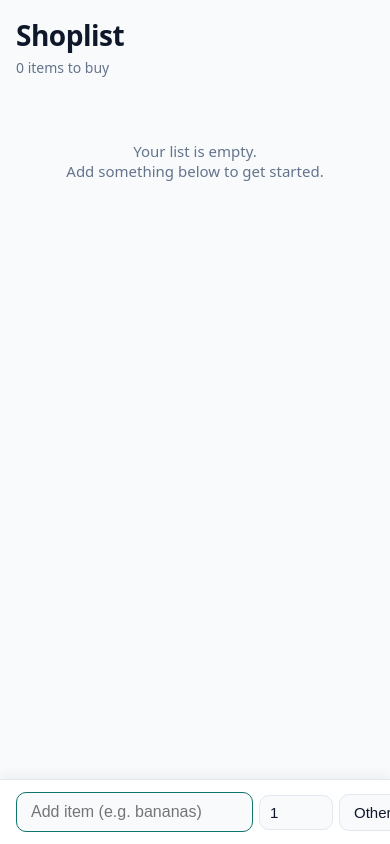
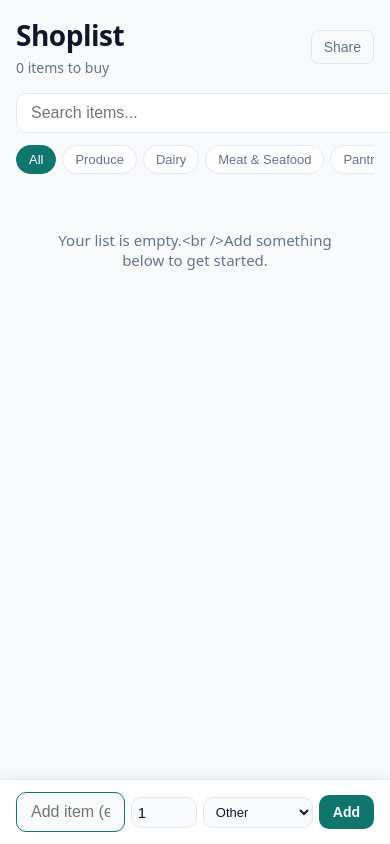
Before and after one commit to georgiivanov0597/shoplist, a React (Vite) app: page / in a window 390 px wide. Built offline with nearby package versions, Linux system fonts and the light colour scheme.

Commit message:
Fix: mobile Add button visibility on iOS Safari + add search, category filters, and shareable list links

```diff
--- a/index.html
+++ b/index.html
@@ -3,7 +3,7 @@
   <head>
     <meta charset="UTF-8" />
     <link rel="icon" type="image/svg+xml" href="/vite.svg" />
-    <meta name="viewport" content="width=device-width, initial-scale=1.0" />
+    <meta name="viewport" content="width=device-width, initial-scale=1.0, viewport-fit=cover" />
     <title>Shoplist • Shopping List</title>
     <meta name="description" content="Simple, fast shopping list that works offline." />
     <meta name="theme-color" content="#0f766e" />
--- a/src/App.tsx
+++ b/src/App.tsx
@@ -19,7 +19,7 @@ const CATEGORIES = [
   'Other'
 ] as const
 
-type Category = typeof CATEGORIES[number]
+type Category = typeof CATEGORIES[number] | 'All'
 
 const STORAGE_KEY = 'shoplist-items'
 
@@ -37,14 +37,49 @@ function App() {
   const [newQty, setNewQty] = useState(1)
   const [newCategory, setNewCategory] = useState<Category>('Other')
 
+  // Search & Filter
+  const [searchTerm, setSearchTerm] = useState('')
+  const [filterCategory, setFilterCategory] = useState<Category>('All')
+
+  // Share feedback
+  const [shareMessage, setShareMessage] = useState('')
+
   // Persist to localStorage
   useEffect(() => {
     localStorage.setItem(STORAGE_KEY, JSON.stringify(items))
   }, [items])
 
-  const activeItems = items.filter(i => !i.checked)
-  const completedItems = items.filter(i => i.checked)
-  const remaining = activeItems.length
+  // Load shared list from URL on first mount
+  useEffect(() => {
+    const params = new URLSearchParams(window.location.search)
+    const data = params.get('data')
+
+    if (data) {
+      try {
+        const decoded = atob(data)
+        const parsed: ShoppingItem[] = JSON.parse(decoded)
+        if (Array.isArray(parsed) && parsed.length > 0) {
+          // Replace current list with shared one
+          setItems(parsed)
+          // Clear the URL param so it doesn't re-load on refresh
+          window.history.replaceState({}, '', window.location.pathname)
+        }
+      } catch (e) {
+        console.error('Failed to load shared list', e)
+      }
+    }
+  }, [])
+
+  // Filtering
+  const filteredItems = items.filter(item => {
+    const matchesSearch = item.text.toLowerCase().includes(searchTerm.toLowerCase().trim())
+    const matchesCategory = filterCategory === 'All' || item.category === filterCategory
+    return matchesSearch && matchesCategory
+  })
+
+  const activeItems = filteredItems.filter(i => !i.checked)
+  const completedItems = filteredItems.filter(i => i.checked)
+  const remaining = items.filter(i => !i.checked).length   // always show real remaining count
 
   function addItem(e?: React.FormEvent) {
     e?.preventDefault()
@@ -55,7 +90,7 @@ function App() {
       id: crypto.randomUUID(),
       text,
       quantity: Math.max(1, newQty),
-      category: newCategory,
+      category: newCategory === 'All' ? 'Other' : newCategory,
       checked: false,
     }
 
@@ -80,22 +115,44 @@ function App() {
     setItems(prev => prev.filter(item => !item.checked))
   }
 
-  function updateQuantity(id: string, qty: number) {
-    const newQty = Math.max(1, Math.min(99, qty))
+  function adjustQuantity(id: string, delta: number) {
     setItems(prev =>
-      prev.map(item => (item.id === id ? { ...item, quantity: newQty } : item))
+      prev.map(item => {
+        if (item.id !== id) return item
+        const newQty = Math.max(1, Math.min(99, item.quantity + delta))
+        return { ...item, quantity: newQty }
+      })
     )
-  }
-
-  function adjustQuantity(id: string, delta: number) {
-    const item = items.find(i => i.id === id)
-    if (!item) return
-    updateQuantity(id, item.quantity + delta)
   }
 
   function handleKeyDown(e: React.KeyboardEvent) {
     if (e.key === 'Enter') {
       addItem()
+    }
+  }
+
+  // === SHARE LIST ===
+  async function shareList() {
+    if (items.length === 0) {
+      alert('Add some items first to share the list.')
+      return
+    }
+
+    try {
+      const json = JSON.stringify(items)
+      const encoded = btoa(json)
+      const url = `${window.location.origin}${window.location.pathname}?data=${encoded}`
+
+      await navigator.clipboard.writeText(url)
+
+      setShareMessage('Link copied!')
+      setTimeout(() => setShareMessage(''), 2200)
+    } catch (err) {
+      // Fallback for older browsers / iOS issues
+      const json = JSON.stringify(items)
+      const encoded = btoa(json)
+      const url = `${window.location.origin}${window.location.pathname}?data=${encoded}`
+      prompt('Copy this link:', url)
     }
   }
 
@@ -132,14 +189,53 @@ function App() {
             </p>
           </div>
 
-          {completedItems.length > 0 && (
+          <div className="flex gap-2">
+            <button onClick={shareList} className="btn-secondary">
+              Share
+            </button>
+            {completedItems.length > 0 && (
+              <button onClick={clearCompleted} className="btn-secondary">
+                Clear done
+              </button>
+            )}
+          </div>
+        </div>
+
+        {/* Share toast */}
+        {shareMessage && (
+          <div className="text-center text-sm mb-3 text-[var(--accent)]">
+            {shareMessage}
+          </div>
+        )}
+
+        {/* Search */}
+        <div className="search-bar">
+          <input
+            type="text"
+            placeholder="Search items..."
+            value={searchTerm}
+            onChange={(e) => setSearchTerm(e.target.value)}
+            className="search-input"
+          />
+        </div>
+
+        {/* Category filters */}
+        <div className="filter-chips">
+          <button
+            className={`chip ${filterCategory === 'All' ? 'active' : ''}`}
+            onClick={() => setFilterCategory('All')}
+          >
+            All
+          </button>
+          {CATEGORIES.map(cat => (
             <button
-              onClick={clearCompleted}
-              className="btn-secondary"
+              key={cat}
+              className={`chip ${filterCategory === cat ? 'active' : ''}`}
+              onClick={() => setFilterCategory(cat)}
             >
-              Clear done
+              {cat}
             </button>
-          )}
+          ))}
         </div>
 
         {/* Active List */}
@@ -174,7 +270,9 @@ function App() {
           </div>
         ) : (
           <div className="empty">
-            Your list is empty.<br />Add something below to get started.
+            {searchTerm || filterCategory !== 'All'
+              ? 'No items match your search/filter.'
+              : 'Your list is empty.<br />Add something below to get started.'}
           </div>
         )}
 
@@ -212,7 +310,7 @@ function App() {
         )}
       </div>
 
-      {/* Floating Add Bar */}
+      {/* Fixed Add Bar at bottom */}
       <form onSubmit={addItem} className="add-form">
         <div className="add-row">
           <input
@@ -231,7 +329,8 @@ function App() {
             onChange={(e) => setNewQty(parseInt(e.target.value) || 1)}
             min={1}
             max={99}
-            className="qty-input w-16"
+            className="qty-input"
+            style={{ width: '52px' }}
             aria-label="Quantity"
           />
 
--- a/src/index.css
+++ b/src/index.css
@@ -31,18 +31,21 @@ body {
   min-height: 100dvh;
 }
 
+/* Main container with safe bottom padding for fixed add bar */
 .shopping-container {
   max-width: 640px;
   margin: 0 auto;
   padding: 16px;
-  padding-bottom: 120px;
+  padding-bottom: 160px; /* generous space for fixed bar + iOS home indicator */
 }
 
 .header {
   display: flex;
   align-items: center;
   justify-content: space-between;
-  margin-bottom: 24px;
+  margin-bottom: 16px;
+  flex-wrap: wrap;
+  gap: 8px;
 }
 
 .title {
@@ -79,6 +82,9 @@ body {
   flex: 1;
   font-size: 16px;
   line-height: 1.3;
+  min-width: 0;
+  overflow: hidden;
+  text-overflow: ellipsis;
 }
 
 .item.checked .item-text {
@@ -117,6 +123,7 @@ body {
   border: none;
   font-size: 16px;
   cursor: pointer;
+  flex-shrink: 0;
 }
 
 .delete-btn:hover {
@@ -124,6 +131,7 @@ body {
   background: #fef2f2;
 }
 
+/* === FIXED ADD BAR - Mobile friendly === */
 .add-form {
   position: fixed;
   bottom: 0;
@@ -134,8 +142,9 @@ body {
   background: var(--card);
   border-top: 1px solid var(--border);
   padding: 12px 16px;
+  padding-bottom: calc(12px + env(safe-area-inset-bottom, 0px));
   box-shadow: 0 -4px 12px rgba(0, 0, 0, 0.05);
-  z-index: 10;
+  z-index: 50;
 }
 
 .add-row {
@@ -146,6 +155,7 @@ body {
 
 .input {
   flex: 1;
+  min-width: 0;
   background: var(--bg);
   border: 1px solid var(--border);
   border-radius: 10px;
@@ -166,6 +176,7 @@ body {
   padding: 8px 10px;
   font-size: 15px;
   color: var(--text);
+  flex-shrink: 0;
 }
 
 .btn {
@@ -173,11 +184,12 @@ body {
   color: white;
   border: none;
   border-radius: 10px;
-  padding: 10px 18px;
+  padding: 10px 16px;
   font-weight: 600;
   font-size: 15px;
   white-space: nowrap;
   cursor: pointer;
+  flex-shrink: 0;
 }
 
 .btn:active {
@@ -188,12 +200,60 @@ body {
   background: transparent;
   color: var(--text-muted);
   border: 1px solid var(--border);
-  padding: 8px 14px;
+  padding: 8px 12px;
   border-radius: 8px;
   font-size: 14px;
   cursor: pointer;
 }
 
+/* === Search + Filter === */
+.search-bar {
+  margin-bottom: 12px;
+}
+
+.search-input {
+  width: 100%;
+  background: var(--card);
+  border: 1px solid var(--border);
+  border-radius: 10px;
+  padding: 10px 14px;
+  font-size: 16px;
+  color: var(--text);
+}
+
+.search-input:focus {
+  outline: none;
+  border-color: var(--accent);
+}
+
+.filter-chips {
+  display: flex;
+  gap: 6px;
+  overflow-x: auto;
+  padding-bottom: 8px;
+  margin-bottom: 8px;
+  -webkit-overflow-scrolling: touch;
+}
+
+.chip {
+  flex-shrink: 0;
+  padding: 6px 12px;
+  font-size: 13px;
+  border-radius: 9999px;
+  border: 1px solid var(--border);
+  background: var(--card);
+  color: var(--text-muted);
+  cursor: pointer;
+  white-space: nowrap;
+}
+
+.chip.active {
+  background: var(--accent);
+  color: white;
+  border-color: var(--accent);
+}
+
+/* === Sections === */
 .section-title {
   font-size: 13px;
   text-transform: uppercase;
@@ -231,11 +291,30 @@ body {
   color: white;
 }
 
+/* === Mobile specific fixes === */
 @media (max-width: 480px) {
   .add-row {
     gap: 6px;
   }
   .qty-input {
-    width: 52px;
+    width: 48px;
+    padding: 6px 6px;
+  }
+  .select {
+    max-width: 110px;
+    font-size: 13px;
+    padding: 6px 8px;
+  }
+  .btn {
+    padding: 9px 14px;
+    font-size: 14px;
+  }
+  .shopping-container {
+    padding-bottom: 180px;
   }
 }
+
+/* Make sure nothing overflows horizontally on very small screens */
+.add-form, .shopping-container {
+  overflow-x: hidden;
+}
```
